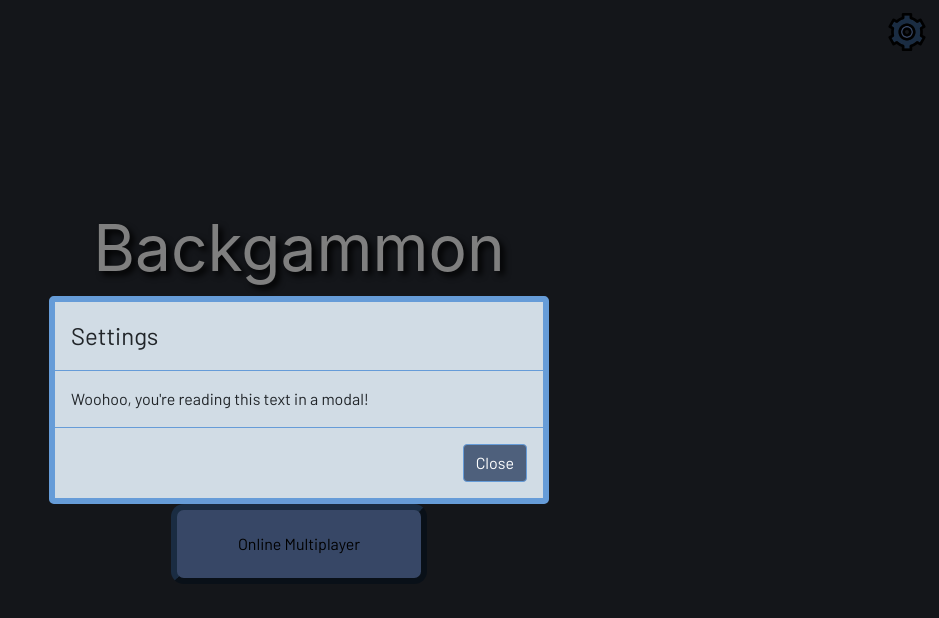
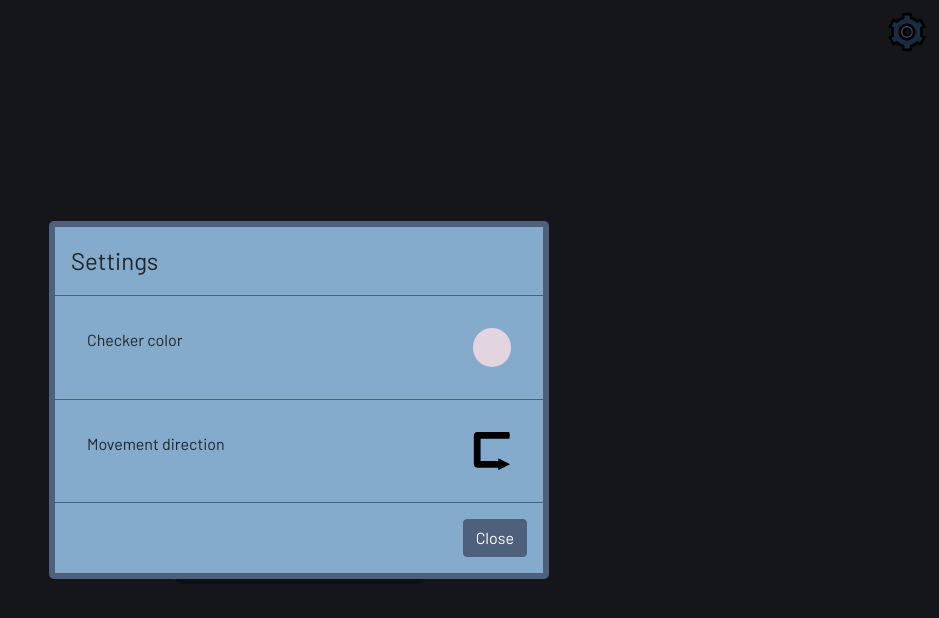
Before and after one commit to sam-swarr/backgammon, a React (Create React App) app: page / in a window 1280 px wide. Both pictures are taken after a click on the element 1248 px from the left and 31 px from the top of the page. Shown: the top 618 px of the page, without its empty margins (341-1280 px from the left). Built offline with nearby package versions, Linux system fonts and the light colour scheme.

Commit message:
finish implementing player color and movement direction in settings menu

```diff
--- a/src/App.css
+++ b/src/App.css
@@ -342,56 +342,66 @@
 }
 
 .Settings-menu .modal-content {
-  background-color:rgb(209, 220, 229);
-  border: 0.5vw solid rgb(102, 156, 216);
+  background-color:rgb(132, 171, 203);
+  border: 0.5vw solid rgb(78, 96, 124);
   font-family: 'Barlow', sans-serif;
 }
 
 .Settings-menu .modal-header {
-  border-bottom: 1px solid rgb(102, 156, 216);
+  border-bottom: 1px solid rgb(78, 96, 124);
 }
 
 .Settings-menu .modal-footer {
-  border-top: 1px solid rgb(102, 156, 216);
+  border-top: 1px solid rgb(78, 96, 124);
+}
+
+.Settings-menu .modal-body {
+  padding: 0;
 }
 
 .Settings-menu .modal-footer .btn {
   background-color: #4e607c;
-  border-color: #669cd8;
+  border-color: rgb(78, 96, 124);
 }
 
-/* .Settings-menu .modal-footer .button:hover {
-  background-color: #4e607c;
-} */
+.Settings-menu .Settings-option-row {
+  border-bottom: 1px solid rgb(78, 96, 124);
+  display: flex;
+  justify-content: space-between;
+  padding: 4vh;
+}
 
-.Settings-wrapper {
-  background-color:rgb(118, 162, 197);
-  border-bottom: 0.5vw solid rgb(21, 39, 59);
-  display: flex;
-  flex-direction: column;
-  font-size: 3vw;
-  height: 15%;
-  justify-content: center;
-  text-align: center;
+.Settings-menu .Settings-option-row.bottom {
+  border-bottom: none;
+}
+
+.Settings-menu-checker-wrapper, .Settings-option-arrow-wrapper {
+  height: 3vw;
+  width: 3vw;
+}
+
+.Settings-menu-checker-wrapper .Checker {
+  padding-top: 100%;
   width: 100%;
+}
+
+.Settings-option-arrow {
+  background-size: contain;
+  height: 100%;
+  width: 100%;
+}
+
+.Settings-option-arrow.clockwise {
+  background: url(clockwise-arrow.svg) no-repeat top left;
+}
+
+.Settings-option-arrow.counterclockwise {
+  background: url(counterclockwise-arrow.svg) no-repeat top left;
 }
 
 .Settings-menu-button {
   background: url(gear.svg) no-repeat top left;
-  background-size: contain;  height: 3vw;
+  background-size: contain;
+  height: 3vw;
   width: 3vw;
 }
-
-.Settings-menu-wrapper {
-  background-color:rgb(45, 105, 155);
-  border: 0.5vw solid rgb(21, 39, 59);
-  border-radius: 1vw;
-  box-shadow: 4px 4px 8px 4px #0f0f0f;
-  font-family: 'Barlow', sans-serif;
-  height: 36vw;
-  left: 16vw;
-  position: absolute;
-  top: 4.5vw;
-  width: 68vw;
-  z-index: 4;
-}
--- a/src/App.tsx
+++ b/src/App.tsx
@@ -3,7 +3,7 @@ import './App.css';
 
 import { GameState } from './store/gameStateSlice';
 import { useAppSelector } from './store/hooks';
-import {Color, MovementDirection} from './Types';
+import { Color } from './Types';
 import GameBoard from './GameBoard';
 import MainMenu from './MainMenu';
 import SettingsMenuButton from './SettingsMenuButton';
@@ -15,9 +15,11 @@ const App: FunctionComponent<AppProps> = () => {
   const [
     currentPlayer,
     gameState,
+    settings,
   ] = useAppSelector((state) => [
     state.currentPlayer,
     state.gameState,
+    state.settings,
   ]);
 
   let contents = null;
@@ -28,9 +30,9 @@ const App: FunctionComponent<AppProps> = () => {
       <div>
         <GameBoard
           currentPlayer={currentPlayer}
-          playerOneColor={Color.White}
-          playerTwoColor={Color.Black}
-          playerMovementDirection={MovementDirection.CounterClockwise}
+          playerOneColor={settings.playerOneColor}
+          playerTwoColor={settings.playerOneColor === Color.White ? Color.Black : Color.White}
+          playerMovementDirection={settings.movementDirection}
         />
       </div>
     );
--- a/src/Checker.tsx
+++ b/src/Checker.tsx
@@ -1,4 +1,4 @@
-import React, { FunctionComponent } from "react";
+import { FunctionComponent } from "react";
 
 import {Color} from './Types';
 
--- a/src/SettingsMenu.tsx
+++ b/src/SettingsMenu.tsx
@@ -1,10 +1,12 @@
+import cx from "classnames";
 import { FunctionComponent } from 'react';
 import Button from 'react-bootstrap/Button';
 import Modal from 'react-bootstrap/Modal';
 
-import { GameState, setState } from './store/gameStateSlice';
+import Checker from './Checker';
+import { Color, MovementDirection } from './Types';
 import { useAppDispatch, useAppSelector } from './store/hooks';
-import { setShowSettingsMenu } from './store/settingsSlice';
+import { setMovementDirection, setPlayerOneColor, setShowSettingsMenu } from './store/settingsSlice';
 
 type SettingsMenuProps = {};
 
@@ -14,6 +16,15 @@ const SettingsMenu: FunctionComponent<SettingsMenuProps> = () => {
   const dispatch = useAppDispatch();
 
   const closeDialog = () => dispatch(setShowSettingsMenu(false));
+  const togglePlayerColor = () => {
+    const newColor = settings.playerOneColor === Color.Black ? Color.White : Color.Black;
+    dispatch(setPlayerOneColor(newColor));
+  }
+  const toggleMovementDirection = () => {
+    const newDirection = settings.movementDirection === MovementDirection.Clockwise ?
+      MovementDirection.CounterClockwise : MovementDirection.Clockwise;
+    dispatch(setMovementDirection(newDirection));
+  }
 
   return (
     <Modal
@@ -25,7 +36,31 @@ const SettingsMenu: FunctionComponent<SettingsMenuProps> = () => {
       <Modal.Header>
         <Modal.Title>Settings</Modal.Title>
       </Modal.Header>
-      <Modal.Body>Woohoo, you're reading this text in a modal!</Modal.Body>
+      <Modal.Body>
+        <div className={"Settings-option-row"}>
+          <div>
+            Checker color
+          </div>
+          <div
+            className={"Settings-menu-checker-wrapper"}
+            onClick={togglePlayerColor}>
+            <Checker color={settings.playerOneColor} />
+          </div>
+        </div>
+        <div className={"Settings-option-row bottom"}>
+          <div>
+            Movement direction
+          </div>
+          <div
+            className={"Settings-option-arrow-wrapper"}
+            onClick={toggleMovementDirection}>
+            <div className={cx("Settings-option-arrow", {
+              clockwise: settings.movementDirection === MovementDirection.Clockwise,
+              counterclockwise: settings.movementDirection === MovementDirection.CounterClockwise,
+            })} />
+          </div>
+        </div>
+      </Modal.Body>
       <Modal.Footer>
         <Button variant="primary" onClick={closeDialog}>
           Close
--- a/src/SettingsMenuButton.tsx
+++ b/src/SettingsMenuButton.tsx
@@ -1,6 +1,6 @@
 import { FunctionComponent } from 'react';
 
-import { useAppDispatch, useAppSelector } from './store/hooks';
+import { useAppDispatch } from './store/hooks';
 import { setShowSettingsMenu } from './store/settingsSlice';
 
 type SettingsMenuButtonProps = {};
```
Also changed, not shown: src/clockwise-arrow.svg (added), src/counterclockwise-arrow.svg (added).
